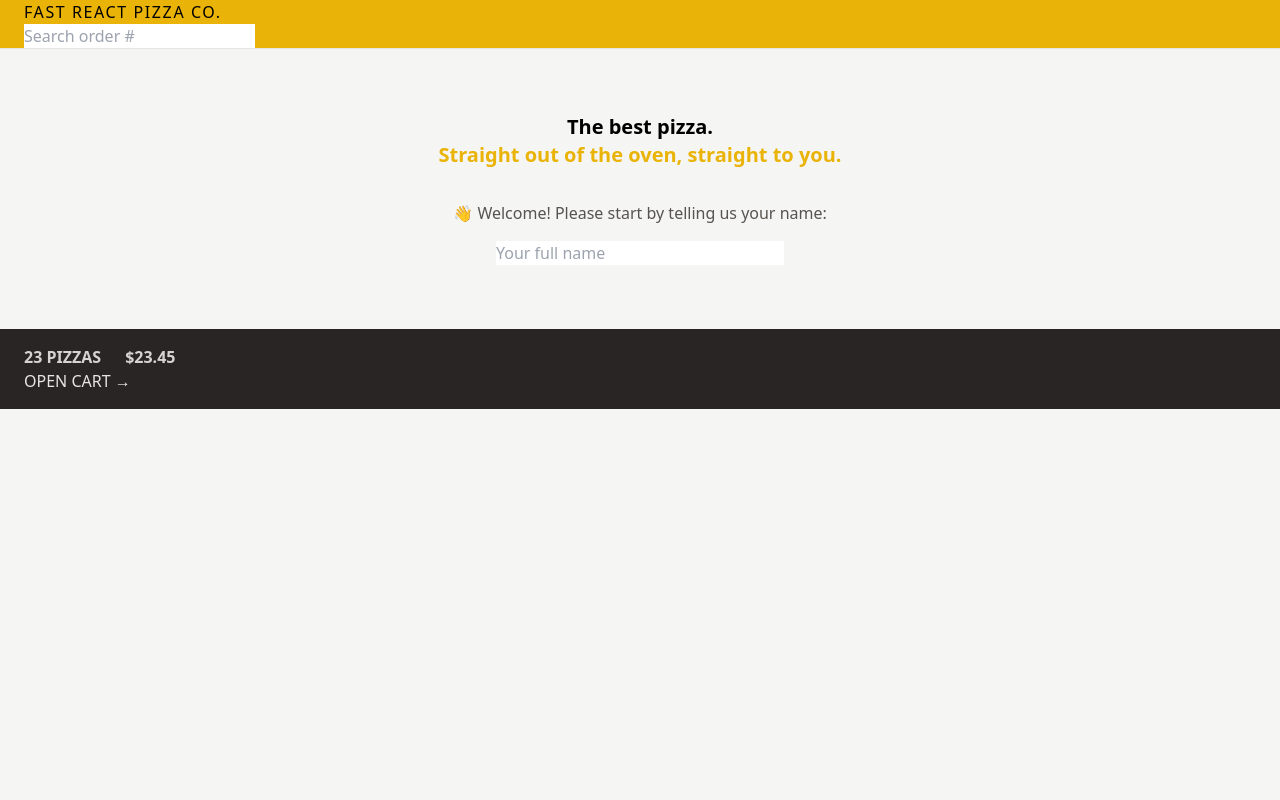
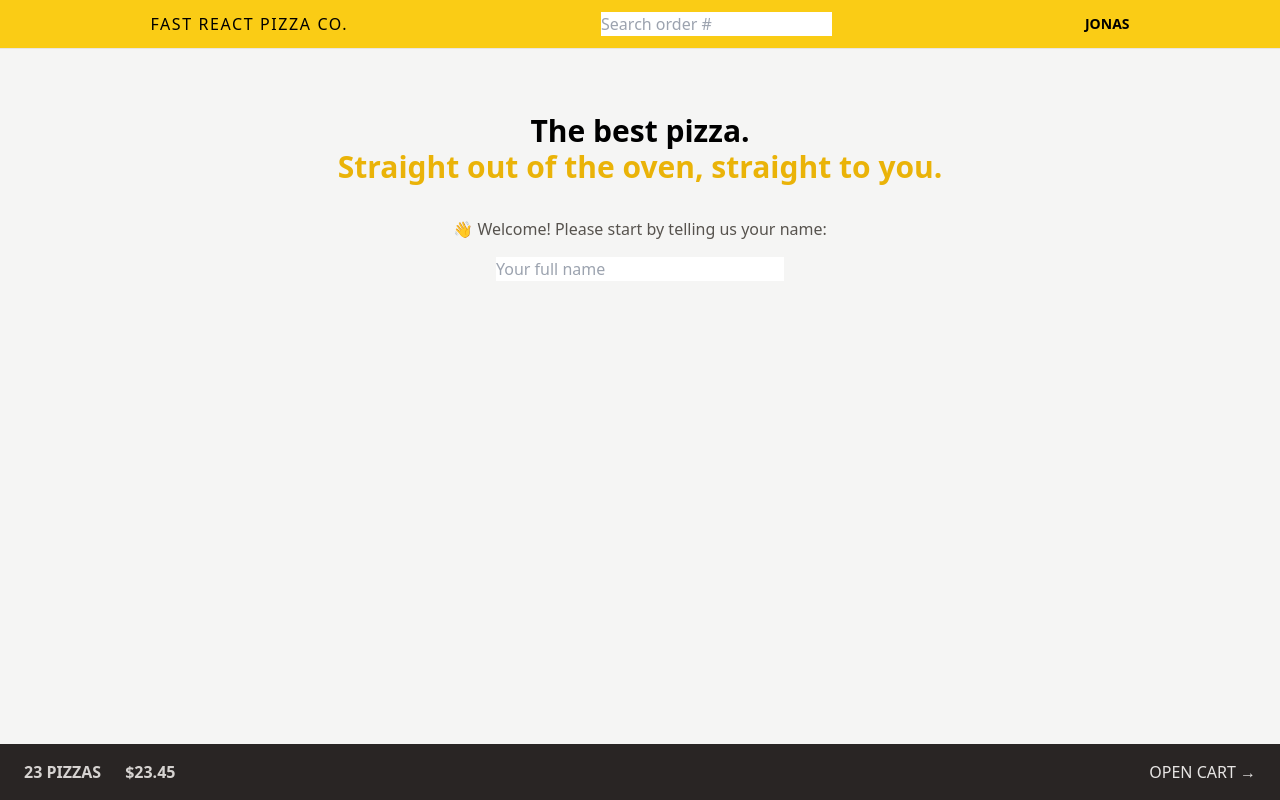
Before and after one commit to Nyantamaru/fast-react-pizza, a React (Vite) app: page / in a window 1280 px wide. Built offline with nearby package versions, Linux system fonts and the light colour scheme.

Commit message:
flex, grid, buttons

```diff
--- a/src/App.jsx
+++ b/src/App.jsx
@@ -50,4 +50,4 @@
 
 export default App;
 
-// goto: 8 Using flexBox
+// goto: 11 styling form elements
--- a/src/features/cart/Cart.jsx
+++ b/src/features/cart/Cart.jsx
@@ -29,7 +29,12 @@
 
   return (
     <div>
-      <Link to="/menu">&larr; Back to menu</Link>
+      <Link
+        className="text-sm text-blue-500 hover:text-blue-900 hover:underline"
+        to="/menu"
+      >
+        &larr; Back to menu
+      </Link>
 
       <h2>Your cart, %NAME%</h2>
 
--- a/src/features/cart/CartOverview.jsx
+++ b/src/features/cart/CartOverview.jsx
@@ -2,8 +2,8 @@
 
 function CartOverview() {
   return (
-    <div className="bg-stone-800 px-4 py-4 text-sm uppercase text-stone-200 sm:px-6 md:text-base">
-      <p className="space-x-4 font-semibold text-stone-300 sm:space-x-6 ">
+    <div className="flex items-center justify-between bg-stone-800 px-4 py-4 text-sm uppercase text-stone-200 sm:px-6 md:text-base">
+      <p className=" space-x-4 font-semibold text-stone-300 sm:space-x-6 ">
         <span>23 pizzas</span>
         <span>$23.45</span>
       </p>
--- a/src/features/order/CreateOrder.jsx
+++ b/src/features/order/CreateOrder.jsx
@@ -5,7 +5,7 @@
 // https://uibakery.io/regex-library/phone-number
 const isValidPhone = (str) =>
   /^\+?\d{1,4}?[-.\s]?\(?\d{1,3}?\)?[-.\s]?\d{1,4}[-.\s]?\d{1,4}[-.\s]?\d{1,9}$/.test(
-    str
+    str,
   );
 
 const fakeCart = [
@@ -80,7 +80,10 @@
 
         <div>
           <input type="hidden" name="cart" value={JSON.stringify(cart)} />
-          <button disabled={isSubmitting}>
+          <button
+            disabled={isSubmitting}
+            className="focus:bg- inline-block rounded-full bg-yellow-400 px-4 py-3 font-semibold uppercase tracking-wide text-stone-800 transition-colors duration-300 hover:bg-yellow-300 focus:ring focus:ring-yellow-300 focus:ring-offset-2 disabled:cursor-not-allowed"
+          >
             {isSubmitting ? 'Placing order...' : 'Order now'}
           </button>
         </div>
@@ -110,9 +113,10 @@
     return errors;
   }
   // If everything is okay, crate new order and redirect
-  const newOrder = await createOrder(order);
+  // const newOrder = await createOrder(order);
 
-  return redirect(`/order/${newOrder.id}`);
+  // return redirect(`/order/${newOrder.id}`);
+  return null;
 };
 
 export default CreateOrder;
--- a/src/features/user/UserName.jsx
+++ b/src/features/user/UserName.jsx
@@ -1,7 +1,7 @@
 import React from 'react';
 
 const UserName = () => {
-  return <div className="hidden text-sm font-semibold">Jonas</div>;
+  return <div className="hidden text-sm font-semibold md:block">Jonas</div>;
 };
 
 export default UserName;
--- a/src/ui/AppLayout.jsx
+++ b/src/ui/AppLayout.jsx
@@ -10,12 +10,15 @@
   //console.log(navigation);
 
   return (
-    <div className="layout">
+    <div className="grid h-screen grid-rows-[auto_1fr_auto]">
       {isLoading && <Loader />}
       <Header />
-      <main>
-        <Outlet />
-      </main>
+
+      <div className="overflow-scroll">
+        <main className="mx-auto max-w-3xl">
+          <Outlet />
+        </main>
+      </div>
       <CartOverview />
     </div>
   );
--- a/src/ui/Header.jsx
+++ b/src/ui/Header.jsx
@@ -5,7 +5,7 @@
 
 const Header = () => {
   return (
-    <header className="border-b border-stone-200 bg-yellow-500 px-4 uppercase sm:px-6">
+    <header className="flex items-center justify-around border-b border-stone-200 bg-yellow-400 px-4 py-3 uppercase sm:px-6">
       <Link to="/" className="tracking-widest">
         Fast React Pizza Co.
       </Link>
--- a/src/ui/Home.jsx
+++ b/src/ui/Home.jsx
@@ -2,8 +2,8 @@
 
 function Home() {
   return (
-    <div className="my-10 text-center sm:my-16">
-      <h1 className="mb-8  text-xl font-semibold">
+    <div className="my-10 px-4 text-center sm:my-16">
+      <h1 className="mb-8  text-xl font-semibold md:text-3xl">
         The best pizza.
         <br />
         <span className="text-yellow-500">
```
